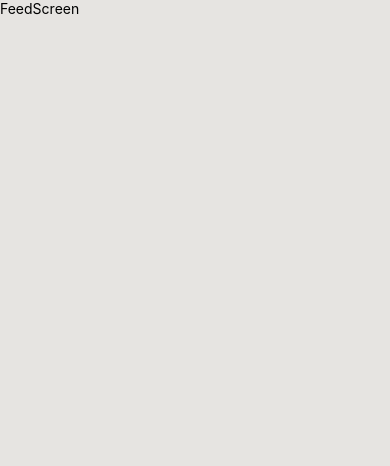
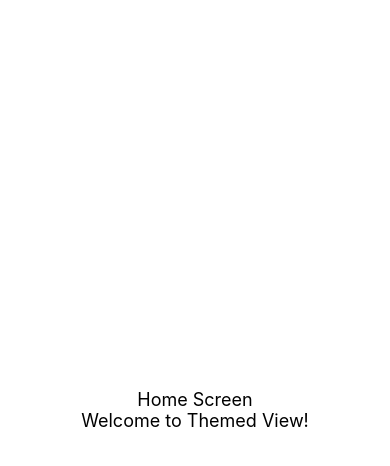
Before and after one commit to thesopan21/ProductionReadyRNTemplate, a React Native app: screen /Home in a window 390 px wide. Before the commit this address had no page. Shown: the top 466 px of the page. Built offline with nearby package versions, Linux system fonts and the light colour scheme.

Commit message:
them updated in navigator

```diff
--- a/src/components/SafeAreaWrapper/SafeAreaWrapper.tsx
+++ b/src/components/SafeAreaWrapper/SafeAreaWrapper.tsx
@@ -61,7 +61,7 @@ const SafeAreaWrapper: FC<SafeAreaWrapperProps> = ({
         behavior={Platform.OS === 'ios' ? 'padding' : 'height'}
       >
         <SafeAreaView
-          style={[styles.container, { padding: defaultPadding, backgroundColor:'#f7e1f7' }, style]}
+          style={[styles.container, { padding: defaultPadding }, style]}
           edges={edges}
         >
           {children}
@@ -71,7 +71,7 @@ const SafeAreaWrapper: FC<SafeAreaWrapperProps> = ({
     :
     (
       <SafeAreaView
-        style={[styles.container, { padding: defaultPadding, backgroundColor: '#e6e4e1' }, style]}
+        style={[styles.container, { padding: defaultPadding }, style]}
         edges={edges}
       >
         {children}
--- /dev/null
+++ b/src/components/ThemedText/ThemedText.tsx
@@ -0,0 +1,13 @@
+import { useTheme } from "@react-navigation/native";
+import { FC } from "react";
+import { Text, TextProps } from "react-native";
+
+
+
+const ThemedText: FC<TextProps> = (props) => {
+  const { colors } = useTheme()
+
+  return <Text {...props} style={[{ color: colors.text }, props.style]} />;
+}
+
+export default ThemedText;
--- /dev/null
+++ b/src/components/ThemedView/ThemedView.tsx
@@ -0,0 +1,25 @@
+import { StyleProp, StyleSheet, View, ViewProps, ViewStyle } from 'react-native'
+import React, { FC } from 'react'
+import { useTheme } from '@react-navigation/native'
+
+interface ThemedViewProps extends ViewProps {
+  style?: StyleProp<ViewStyle>
+}
+
+const ThemedView: FC<ThemedViewProps> = ({ style, children, ...rest }) => {
+
+  const { colors } = useTheme()
+
+  return (
+    <View
+      style={[{ backgroundColor: colors.background }, style]}
+      {...rest}
+    >
+      {children}
+    </View>
+  )
+}
+
+export default ThemedView
+
+const styles = StyleSheet.create({})
--- a/src/navigation/RootNavigator.tsx
+++ b/src/navigation/RootNavigator.tsx
@@ -10,6 +10,8 @@ import PublicNavigator from './PublicNavigator';
 import { useAuth } from '../context/AuthContext';
 import { linking } from './linking';
 import { RootStackParamList } from '../types/navigationTypes';
+import { useColorScheme } from 'react-native';
+import { DarkTheme, LightTheme } from '../theme/navigationThemes';
 
 
 
@@ -18,16 +20,18 @@ const RootStack = createNativeStackNavigator<RootStackParamList>();
 const RootNavigator = () => {
 
   const { isLoggedIn, role } = useAuth();
+  const colorScheme = useColorScheme(); // 'light' | 'dark'
+  const theme = colorScheme === 'dark' ? DarkTheme : LightTheme;
 
   let initialRoute: keyof RootStackParamList = 'Public';
   if (isLoggedIn) {
     initialRoute = role === 'admin' ? 'RoleBased' : 'RoleBased';
   } else {
-    initialRoute = 'RoleBased';
+    initialRoute = 'Public';
   }
 
   return (
-    <NavigationContainer linking={linking}>
+    <NavigationContainer linking={linking} theme={theme}>
       <RootStack.Navigator initialRouteName={initialRoute} screenOptions={{ headerShown: false }}>
         <RootStack.Screen name="Public" component={PublicNavigator} />
         <RootStack.Screen name="Auth" component={AuthNavigator} />
--- a/src/screens/FeedScreen/FeedScreen.tsx
+++ b/src/screens/FeedScreen/FeedScreen.tsx
@@ -1,11 +1,18 @@
 import { StyleSheet, Text, View } from 'react-native'
 import React from 'react'
 import SafeAreaWrapper from '../../components/SafeAreaWrapper/SafeAreaWrapper'
+import { useTheme } from '@react-navigation/native'
 
 const FeedScreen = () => {
+
+  const { colors } = useTheme()
+
   return (
     <SafeAreaWrapper>
-      <Text>FeedScreen</Text>
+      <View style={{ backgroundColor: colors.background }}>
+        <Text style={{ color: colors.text }}>this is cutome feed</Text>
+      </View>
+      <Text style={{ color: colors.text }}>FeedScreen</Text>
     </SafeAreaWrapper>
   )
 }
--- a/src/screens/HomeScreen/HomeScreen.tsx
+++ b/src/screens/HomeScreen/HomeScreen.tsx
@@ -1,11 +1,16 @@
 import { StyleSheet, Text, View } from 'react-native'
 import React from 'react'
 import SafeAreaWrapper from '../../components/SafeAreaWrapper/SafeAreaWrapper'
+import ThemedView from '../../components/ThemedView/ThemedView'
+import ThemedText from '../../components/ThemedText/ThemedText'
 
 const HomeScreen = () => {
   return (
     <SafeAreaWrapper>
-      <Text>HomeScreen</Text>
+      <ThemedView style={{ flex: 1, justifyContent: 'center', alignItems: 'center' }}>
+        <ThemedText style={{ fontSize: 18 }}>Home Screen</ThemedText>
+        <ThemedText style={{ fontSize: 18 }}>Welcome to Themed View!</ThemedText>
+      </ThemedView>
     </SafeAreaWrapper>
   )
 }
--- /dev/null
+++ b/src/theme/navigationThemes.tsx
@@ -0,0 +1,25 @@
+import { DarkTheme as NavigationDarkTheme, DefaultTheme as NavigationDefaultTheme } from "@react-navigation/native";
+
+export const LightTheme = {
+  ...NavigationDefaultTheme,
+  colors: {
+    ...NavigationDefaultTheme.colors,
+    background: '#ffffff',
+    card: '#f8f8f8',
+    text: '#000000',
+    border: '#e0e0e0',
+    primary: '#6200ee',
+  },
+};
+
+export const DarkTheme = {
+  ...NavigationDarkTheme,
+  colors: {
+    ...NavigationDarkTheme.colors,
+    background: '#212121',
+    card: '#1f1f1f',
+    text: '#FFFFFF',
+    border: '#272727',
+    primary: '#bb86fc',
+  },
+};
```
